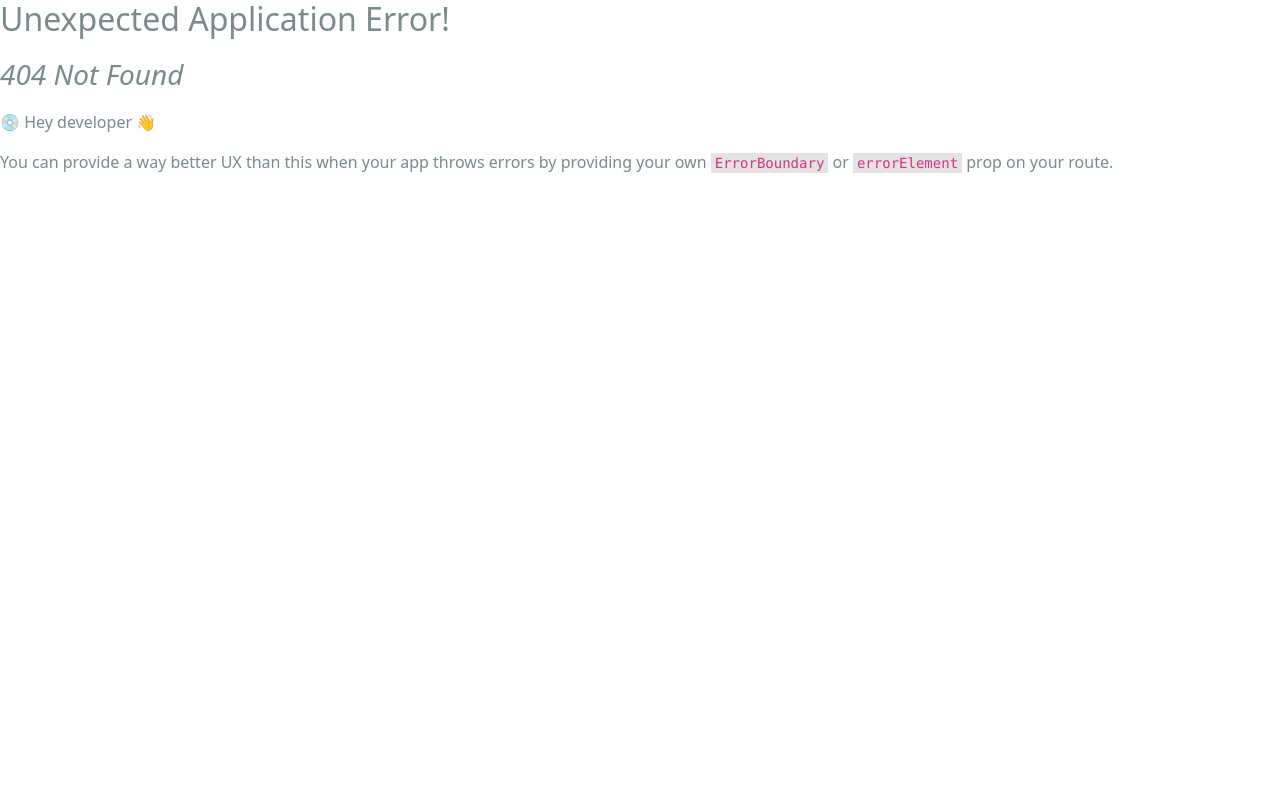
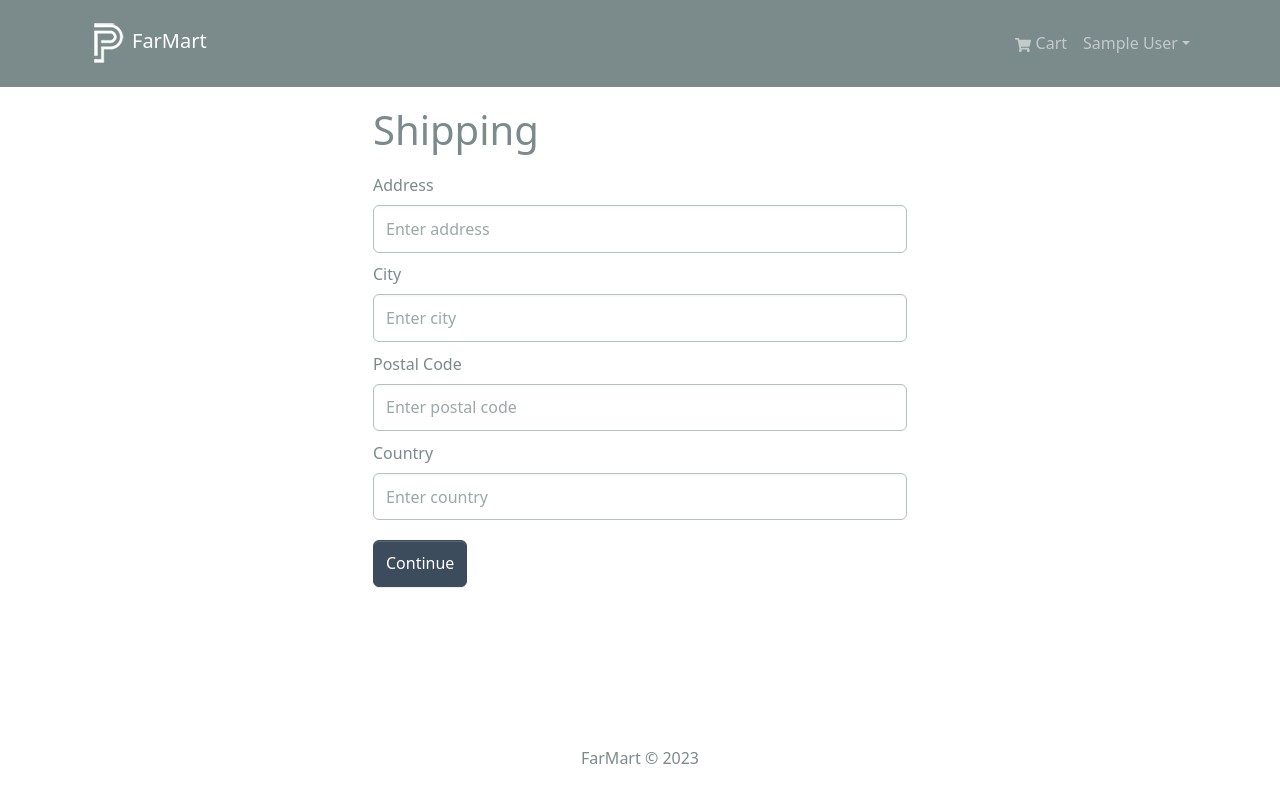
Before and after one commit to malish-stha/Farmers-Mart, a React (Create React App) app in the folder frontend/: page /shipping in a window 1280 px wide. Before the commit this address had no page. Shown: the top 802 px of the page. Built offline with nearby package versions, Linux system fonts and the light colour scheme; sample sign-in values are in the browser's storage.

Commit message:
Added shipping address to cart slice

```diff
--- a/frontend/src/index.js
+++ b/frontend/src/index.js
@@ -13,11 +13,13 @@
 import "./assets/styles/index.css";
 import App from "./App";
 import reportWebVitals from "./reportWebVitals";
+import PrivateRoute from "./screens/PrivateRoute";
 import HomeScreen from "./screens/HomeScreen";
 import ProductScreen from "./screens/ProductScreen";
 import CartScreen from "./screens/CartScreen";
 import LoginScreen from "./screens/LoginScreen";
 import RegisterScreen from "./screens/RegisterScreen";
+import ShippingScreen from "./screens/ShippingScreen";
 
 const router = createBrowserRouter(
   createRoutesFromElements(
@@ -27,6 +29,10 @@
       <Route path="/cart" element={<CartScreen />} />
       <Route path="/login" element={<LoginScreen />} />
       <Route path="/register" element={<RegisterScreen />} />
+
+      <Route path="" element={<PrivateRoute />}>
+        <Route path="/shipping" element={<ShippingScreen />} />
+      </Route>
     </Route>
   )
 );
--- /dev/null
+++ b/frontend/src/screens/PrivateRoute.jsx
@@ -0,0 +1,11 @@
+import React from "react";
+import { Outlet, Navigate } from "react-router-dom";
+import { useSelector } from "react-redux";
+
+const PrivateRoute = () => {
+  const { userInfo } = useSelector((state) => state.auth);
+
+  return userInfo ? <Outlet /> : <Navigate to="/login" replace />;
+};
+
+export default PrivateRoute;
--- /dev/null
+++ b/frontend/src/screens/ShippingScreen.jsx
@@ -0,0 +1,78 @@
+import React from "react";
+import { useState } from "react";
+import { Form, Button } from "react-bootstrap";
+import { useDispatch, useSelector } from "react-redux";
+import { useNavigate } from "react-router-dom";
+import FormContainer from "../components/FormContainer";
+import { saveShippingAddress } from "../slices/cartSlice";
+
+const ShippingScreen = () => {
+  const cart = useSelector((state) => state.cart);
+  const { shippingAddress } = cart;
+
+  const [address, setAddress] = useState(shippingAddress?.address || "");
+  const [city, setCity] = useState(shippingAddress?.city || "");
+  const [postalCode, setPostalCode] = useState(
+    shippingAddress?.postalCode || ""
+  );
+  const [country, setCountry] = useState(shippingAddress?.country || "");
+
+  const navigate = useNavigate();
+  const dispatch = useDispatch();
+
+  const submitHandler = (e) => {
+    e.preventDefault();
+    dispatch(saveShippingAddress({ address, city, postalCode, country }));
+    navigate("/payment");
+  };
+
+  return (
+    <FormContainer>
+      <h1>Shipping</h1>
+      <Form onSubmit={submitHandler}>
+        <Form.Group controlId="address" className="my-2">
+          <Form.Label>Address</Form.Label>
+          <Form.Control
+            type="text"
+            placeholder="Enter address"
+            value={address}
+            onChange={(e) => setAddress(e.target.value)}
+          ></Form.Control>
+        </Form.Group>
+        <Form.Group controlId="city" className="my-2">
+          <Form.Label>City</Form.Label>
+          <Form.Control
+            type="text"
+            placeholder="Enter city"
+            value={city}
+            onChange={(e) => setCity(e.target.value)}
+          ></Form.Control>
+        </Form.Group>
+        <Form.Group controlId="postalCode" className="my-2">
+          <Form.Label>Postal Code</Form.Label>
+          <Form.Control
+            type="text"
+            placeholder="Enter postal code"
+            value={postalCode}
+            onChange={(e) => setPostalCode(e.target.value)}
+          ></Form.Control>
+        </Form.Group>
+        <Form.Group controlId="country" className="my-2">
+          <Form.Label>Country</Form.Label>
+          <Form.Control
+            type="text"
+            placeholder="Enter country"
+            value={country}
+            onChange={(e) => setCountry(e.target.value)}
+          ></Form.Control>
+        </Form.Group>
+
+        <Button type="submit" variant="primary" className="my-2">
+          Continue
+        </Button>
+      </Form>
+    </FormContainer>
+  );
+};
+
+export default ShippingScreen;
--- a/frontend/src/slices/cartSlice.js
+++ b/frontend/src/slices/cartSlice.js
@@ -3,7 +3,7 @@
 
 const initialState = localStorage.getItem("cart")
   ? JSON.parse(localStorage.getItem("cart"))
-  : { cartItems: [] };
+  : { cartItems: [], shippingAddress: {}, paymentMethod: "PayPal" };
 
 const cartSlice = createSlice({
   name: "cart",
@@ -26,9 +26,14 @@
       state.cartItems = state.cartItems.filter((x) => x._id !== action.payload);
       return updateCart(state);
     },
+    saveShippingAddress: (state, action) => {
+      state.shippingAddress = action.payload;
+      return updateCart(state);
+    },
   },
 });
 
-export const { addToCart, removeFromCart } = cartSlice.actions;
+export const { addToCart, removeFromCart, saveShippingAddress } =
+  cartSlice.actions;
 
 export default cartSlice.reducer;
```
